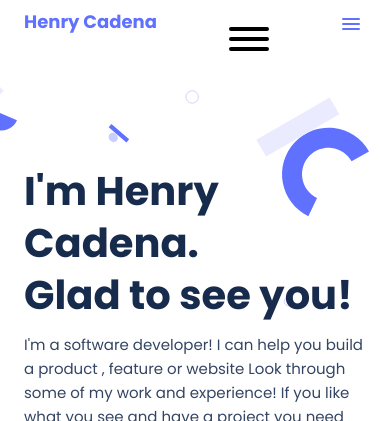
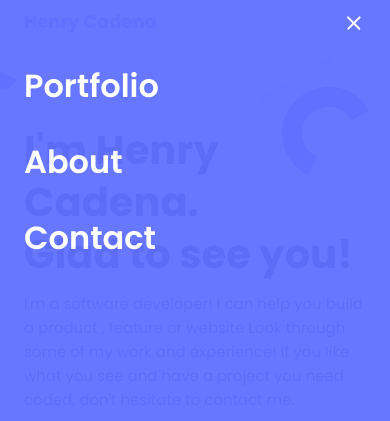
Before and after one commit to henrycadenaec/PortfolioFinishMobileVersion, a website: page index.html in a window 390 px wide. Both pictures are taken after a click on the element 353 px from the left and 24 px from the top of the page. Shown: the top 421 px of the page. Drawn offline with nearby package versions, Linux system fonts and the light colour scheme.

Commit message:
Update index,.html, style.css and index.js

```diff
--- a/index.html
+++ b/index.html
@@ -29,18 +29,23 @@
             <li><a class="font-style-menu" href="#contact">Contact</a></li>
           </ul>
         </nav>
-        <button class="hamburger" type="button">
-          <span class="hamburger-box">
-            <span class="hamburger-inner"></span>
-          </span>
-        </button>
-        <div class="burger-container">
-          <label class="burger"></label>
-          <label class="burger"></label>
-          <label class="burger"></label>
-        </div>
+
       </section>
     </header>
+
+    <div class="burger-container">
+      <label class="burger shaping1-x"></label>
+      <label class="burger none-x"></label>
+      <label class="burger shaping2-x"></label>
+    </div>
+
+    <aside class="panel">
+      <nav class="menu">
+        <a class="menu-mobile" href="#portfolio-mobile">Portfolio</a>
+        <a class="menu-mobile" href="#about">About</a>
+        <a class="menu-mobile" href="#contact">Contact</a>
+      </nav>
+    </aside>
 
     <main class="main">
       <section class="main-background-image">
@@ -80,7 +85,7 @@
       </section>
     </main>
 
-    <section id="portfolio" class="grid-mobile">
+    <section id="portfolio-mobile" class="grid-mobile section">
       <aside>
         <article class="work-card-container">
           <img src="assets/Work1.png" alt="first project" />
@@ -242,7 +247,7 @@
       </aside>
     </section>
 
-    <section class="grid">
+    <section id="portfolio" class="grid">
       <aside>
         <article class="work-card-container grid-desktop">
           <img class="work-img" src="assets/Tonic.png" alt="first project" />
@@ -429,7 +434,7 @@
       </aside>
     </section>
 
-    <section id="about" class="about">
+    <section id="about" class="about section">
       <aside class="main-background-setup-about">
         <article class="width-35">
           <h2 class="h2-size-40">About Myself</h2>
@@ -511,7 +516,7 @@
       </aside>
     </section>
 
-    <section id="contact" class="contact">
+    <section id="contact" class="contact section">
       <div class="background-contact">
         <article class="main-background-image-contact">
           <aside class="main-background-setup-contact">
@@ -560,8 +565,10 @@
 
     <footer>
       <div class="footer-flex">
-        <aside class="micro"></aside>
+        <aside class="micro" type="modules"></aside>
       </div>
     </footer>
+
+    <script src="js/index.js"></script>
   </body>
 </html>
--- a/js/index.js
+++ b/js/index.js
@@ -0,0 +1,24 @@
+const d = document;
+
+// eslint-disable-next-line no-unused-vars
+d.addEventListener('DOMContentLoaded', (e) => {
+  function hamburgerMenu(panelBtn, burgerFlat1, burgerFlat2, hideFlat, panel, menuLink) {
+    d.addEventListener('click', (e) => {
+      if (e.target.matches(panelBtn) || e.target.matches(`${panelBtn} *`)) {
+        d.querySelector(panelBtn).classList.toggle('is-active');
+        d.querySelector(panel).classList.toggle('is-active');
+        d.querySelector(burgerFlat1).classList.toggle('is-active');
+        d.querySelector(burgerFlat2).classList.toggle('is-active');
+        d.querySelector(hideFlat).classList.toggle('is-active');
+      }
+      if (e.target.matches(menuLink)) {
+        d.querySelector(panelBtn).classList.remove('is-active');
+        d.querySelector(panel).classList.remove('is-active');
+        d.querySelector(burgerFlat1).classList.remove('is-active');
+        d.querySelector(burgerFlat2).classList.remove('is-active');
+        d.querySelector(hideFlat).classList.remove('is-active');
+      }
+    });
+  }
+  hamburgerMenu('.burger-container', '.shaping1-x', '.shaping2-x', '.none-x', '.panel', '.menu .menu-mobile');
+});
--- a/style.css
+++ b/style.css
@@ -5,6 +5,7 @@
 
 html {
   box-sizing: border-box;
+  scroll-behavior: smooth;
 }
 
 *,
@@ -28,7 +29,6 @@ body {
   position: sticky;
   left: 0;
   top: 0;
-  z-index: 999;
   padding-top: 0.75rem;
   padding-bottom: 0.75rem;
   padding-left: 1.5rem;
@@ -41,6 +41,7 @@ body {
   display: flex;
   flex-direction: row;
   justify-content: space-between;
+  align-items: center;
 }
 
 .logo {
@@ -58,13 +59,21 @@ body {
 }
 
 .burger-container {
-  width: 24px;
-  height: 24px;
+  z-index: 999;
+  position: fixed;
+  top: 16px;
+  right: 24px;
   display: flex;
   flex-direction: column;
   justify-content: center;
+  align-items: center;
   gap: 3px;
   cursor: pointer;
+  transition: transform 2s;
+}
+
+.burger-container:hover {
+  transform: scale(1.2);
 }
 
 .burger {
@@ -74,6 +83,24 @@ body {
   background-color: #6070ff;
   border-radius: 1px;
   cursor: pointer;
+}
+
+.shaping1-x.is-active {
+  transform-origin: 0 0;
+  transform: rotate(45deg);
+  transition: transform 0.2s;
+  background-color: #fff;
+}
+
+.shaping2-x.is-active {
+  translate: -3px 1px;
+  transform: rotate(-45deg);
+  transition: transform 0.2s;
+  background-color: #fff;
+}
+
+.none-x.is-active {
+  display: none;
 }
 
 @media screen and (max-width: 769px) {
@@ -87,7 +114,6 @@ body {
     position: sticky;
     left: 0;
     top: 0;
-    z-index: 999;
     padding-top: 1.625rem;
     padding-bottom: 1.625rem;
     padding-left: 8.9375rem;
@@ -117,6 +143,57 @@ body {
   .menu-container > li {
     list-style: none;
   }
+}
+
+/* -------------------------- Panel -------------------------- */
+.panel {
+  position: fixed;
+  z-index: 998;
+  top: 0;
+  bottom: 0;
+  left: 0;
+  right: 0;
+  width: 100%;
+  background-color: #6070ff;
+  opacity: 0.95;
+  transition: transform 0.3s ease;
+  transform: translate(100%, 0);
+
+  /* transition: transform 0.3s ease;
+  transform: translate(0, -100%); */
+}
+
+.panel.is-active {
+  transform: translate(0, 0);
+}
+
+.menu {
+  width: inherit;
+  display: flex;
+  flex-direction: column;
+  justify-content: space-evenly;
+  align-items: flex-start;
+  margin: 0;
+  padding-top: 3rem;
+}
+
+.menu .menu-mobile {
+  padding: 1rem;
+  padding-left: 1.5rem;
+  width: inherit;
+  display: block;
+  font-size: 2rem;
+  line-height: 44px;
+  font-weight: 600;
+  text-decoration: none;
+  color: #fff;
+  transition: all 0.3s ease;
+}
+
+.menu .menu-mobile:hover {
+  font-weight: 600;
+  color: #6070ff;
+  background-color: #fff;
 }
 
 /* -------------------------- Main -------------------------- */
```
Also changed, not shown: .github/workflows/linters.yml, js/DOM/hamburger_menu.js (deleted).
